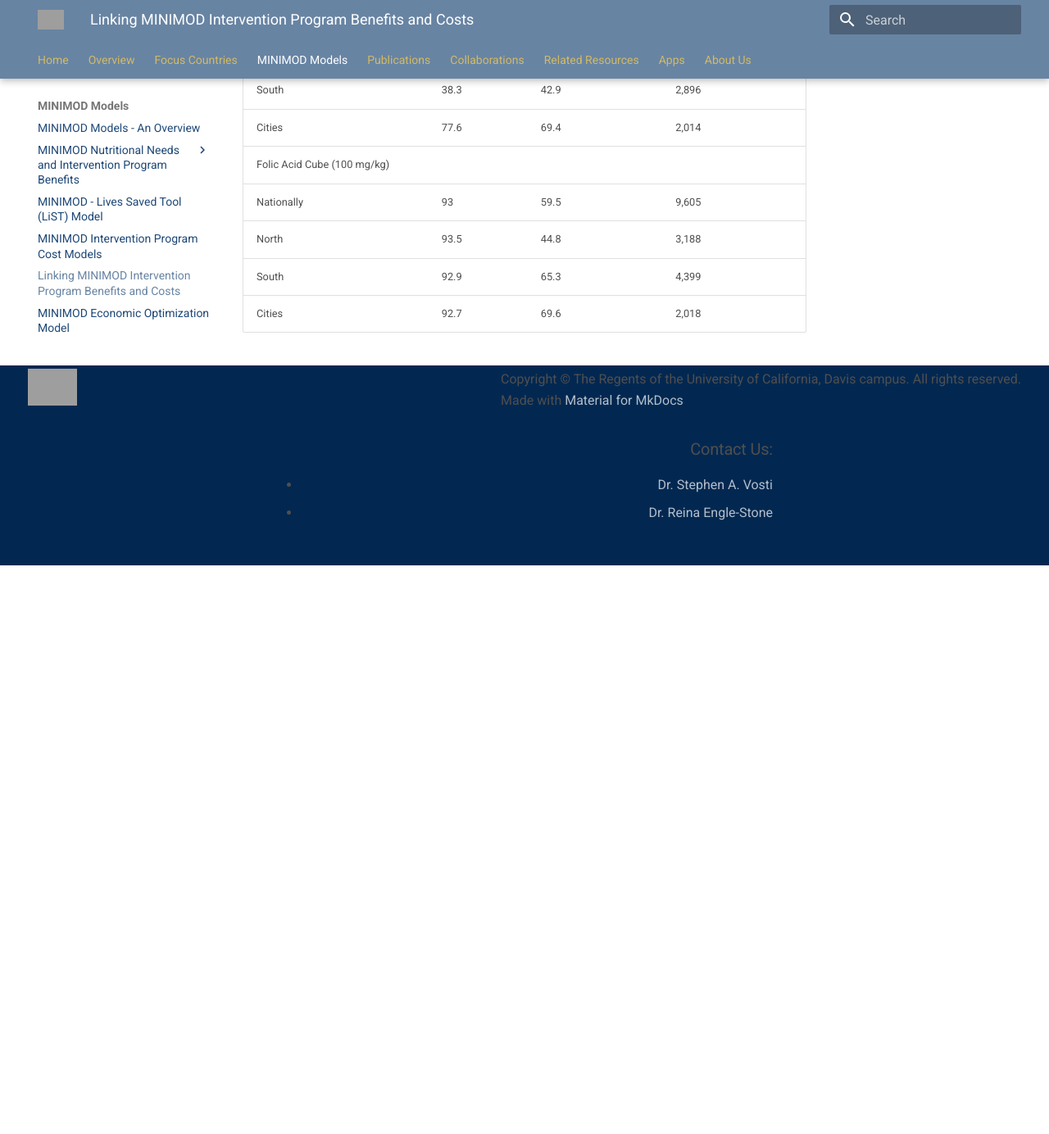
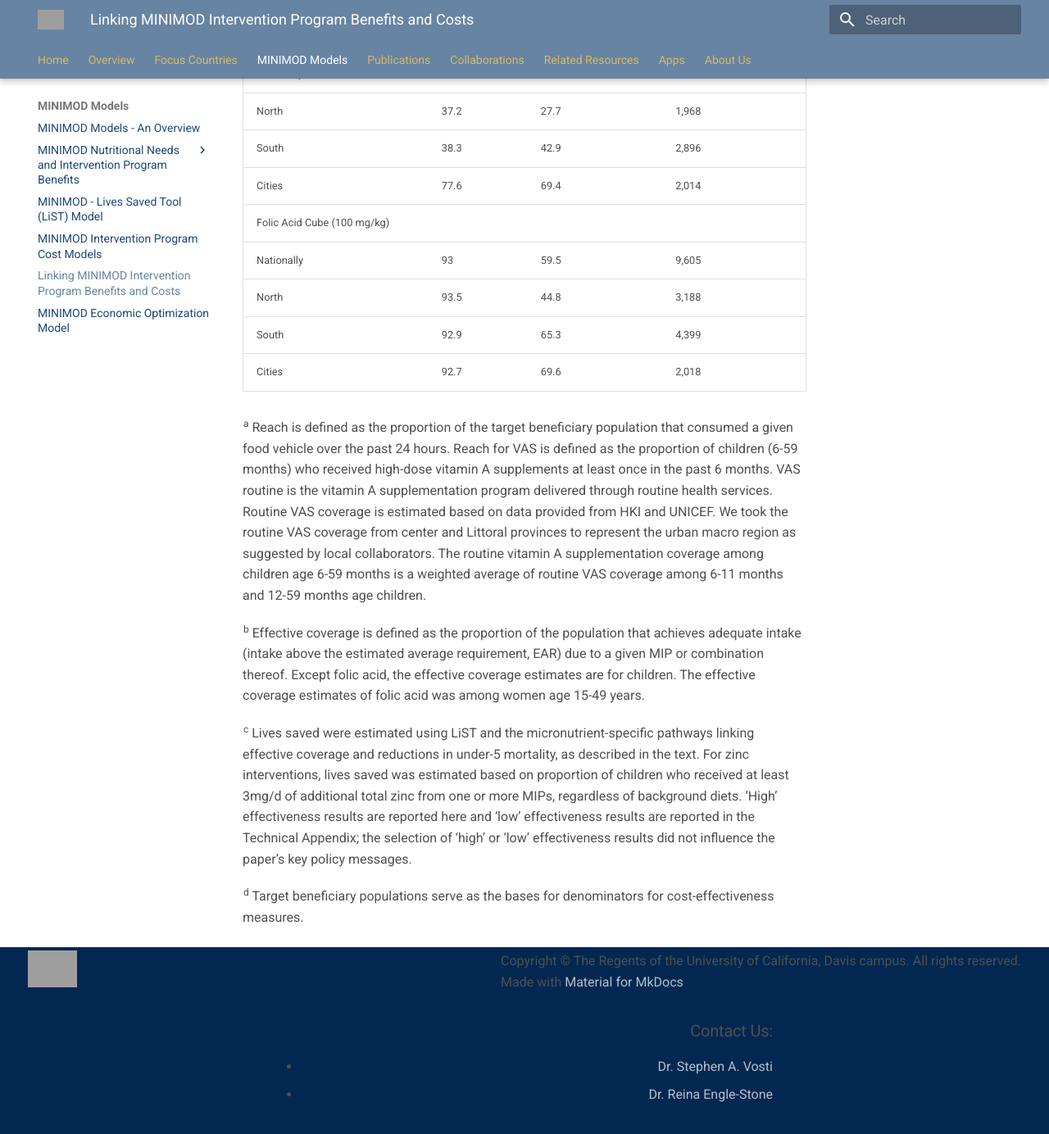
Before and after one commit to minimod-nutrition/minimod-website, an MkDocs documentation site: the page built from docs/minimod_models/minimod_linking/minimod_linking_text.md, in a window 1280 px wide and 1400 px high, scrolled down 3051 px. Shown: the top 1384 px of the window at 82% size. Built offline with MkDocs 1.6.1 and Material for MkDocs 9.7.7, drawn with Linux system fonts in a browser that asks for light colours; nearby versions of some CDN libraries; before the commit the page ends 3741 px from its top, so only the background shows below that; some of the changed text lies outside the part shown; grey boxes are pictures that could not be loaded.

Commit message:
Update minimod_linking_text.md

```diff
--- a/docs/minimod_models/minimod_linking/minimod_linking_text.md
+++ b/docs/minimod_models/minimod_linking/minimod_linking_text.md
@@ -11,11 +11,13 @@ reader will note that zinc-fortified bouillon cubes, at the hypothetical fortifi
 little zinc to young children and therefore the effective coverage or proportion who meet the threshold
 defined for the MAI (3 mg/d) remains low, and consequently no deaths are averted by this MIP.
 
+**Table 2: Nutritional Outcomes, Costs, and Cost-Effectiveness of Candidate Micronutrient Intervention
+Programs, Assessed Independently, over 10 Years
 
 | Micronutrient Intervention Programs and Target Beneficiary Group | Nutritional Outcomes | Total Program Costs (‘000s of 2019 USD)   | Program Cost-Effectiveness<sup>d</sup> (2019 USD)|
 | ---------------------------------------------------------------- | -------------------- | ------------------------------ | -------------------------------------- |
 |                                                                  |                      |
-|                                                                  | Reach<sup>a</sup> (%)| Effective Coverage<sup>b</sup> (%) | Lives Saved<sup>c</sup>                |  | Cost per Individual Effectively Covered | Cost per Child Life Saved
+|                                                                  | Reach<sup>a</sup>           (%)| Effective Coverage<sup>b</sup> (%) | Lives Saved<sup>c</sup>                |  | Cost per Individual Effectively Covered | Cost per Child Life Saved
 |  Zinc: Children                                                  |                      |                                |                                        |  |  |  |
 | Zinc Flour (31.4 mg/kg)                                          |                      |                                |                                        |  |  |  |
 |     Nationally                                                       | 47.7                 | 14.7                           | 903                                    | 2,003 | 0.44 | 2,218 |
@@ -74,3 +76,26 @@ defined for the MAI (3 mg/d) remains low, and consequently no deaths are averted
 | North                                                            | 93.5                 | 44.8                           | 3,188                                  | 1,211 | 0.22 | 380 |
 | South                                                            | 92.9                 | 65.3                           | 4,399                                  | 1,332 | 0.18 | 303 |
 | Cities                                                           | 92.7                 | 69.6                           | 2,018                                  | 771 | 0.18 | 382 |
+
+
+<sup>a</sup>  Reach is defined as the proportion of the target beneficiary population that consumed a given food vehicle over
+the past 24 hours. Reach for VAS is defined as the proportion of children (6-59 months) who received high-dose
+vitamin A supplements at least once in the past 6 months. VAS routine is the vitamin A supplementation program
+delivered through routine health services. Routine VAS coverage is estimated based on data provided from HKI and
+UNICEF. We took the routine VAS coverage from center and Littoral provinces to represent the urban macro region
+as suggested by local collaborators. The routine vitamin A supplementation coverage among children age 6-59
+months is a weighted average of routine VAS coverage among 6-11 months and 12-59 months age children.
+
+<sup>b</sup>  Effective coverage is defined as the proportion of the population that achieves adequate intake (intake above the
+estimated average requirement, EAR) due to a given MIP or combination thereof. Except folic acid, the effective
+coverage estimates are for children. The effective coverage estimates of folic acid was among women age 15-49
+years.
+
+<sup>c</sup> Lives saved were estimated using LiST and the micronutrient-specific pathways linking effective coverage and
+reductions in under-5 mortality, as described in the text. For zinc interventions, lives saved was estimated based
+on proportion of children who received at least 3mg/d of additional total zinc from one or more MIPs, regardless
+of background diets. ‘High’ effectiveness results are reported here and ‘low’ effectiveness results are reported in
+the Technical Appendix; the selection of ‘high’ or ‘low’ effectiveness results did not influence the paper’s key policy
+messages.
+
+<sup>d</sup>  Target beneficiary populations serve as the bases for denominators for cost-effectiveness measures.
```
